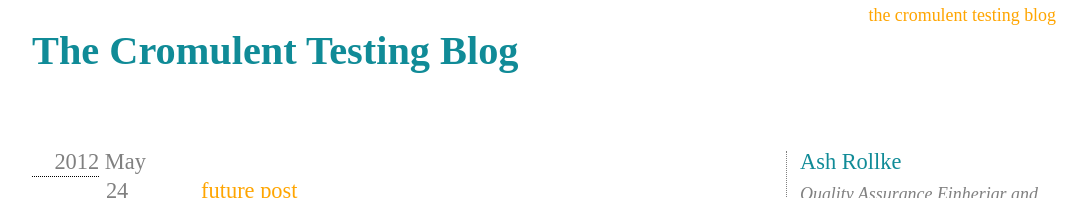
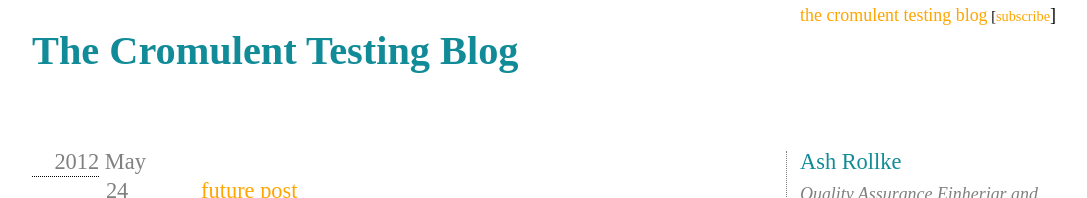
Before and after one commit to cromulent-testing/blog, a Jekyll site: the page built from index.html, in a window 1280 px wide. Shown: the top 198 px of the page, without its empty margins (96-1183 px from the left). Built offline with Jekyll 4.4.1, drawn with Linux system fonts in a browser that asks for light colours.

Commit message:
added link to feed

```diff
--- a/_layouts/default.html
+++ b/_layouts/default.html
@@ -8,7 +8,7 @@
 
   <body class="centre-with-margin">
     <header class="full-width">
-      <span class="smaller-text right"><a href="/">the cromulent testing blog</a></span>
+      <span class="smaller-text right"><a href="/">the cromulent testing blog</a><span class="smaller-text"> [<a href="/feed">subscribe</a></span>]</span>
       <h1 class="header" style="width:50%;">{{ page.title}}</h1>
     </header>
 
--- a/_layouts/index.html
+++ b/_layouts/index.html
@@ -8,7 +8,7 @@
 
   <body class="centre-with-margin">
     <header class="full-width">
-      <span class="smaller-text right"><a href="/">the cromulent testing blog</a></span>
+      <span class="smaller-text right"><a href="/">the cromulent testing blog</a><span class="smaller-text"> [<a href="/feed">subscribe</a></span>]</span>
       <h1 class="header" style="width:60%;">{{ page.title}}</h1>
     </header>
 
```
Also changed, not shown: 6 other files.
